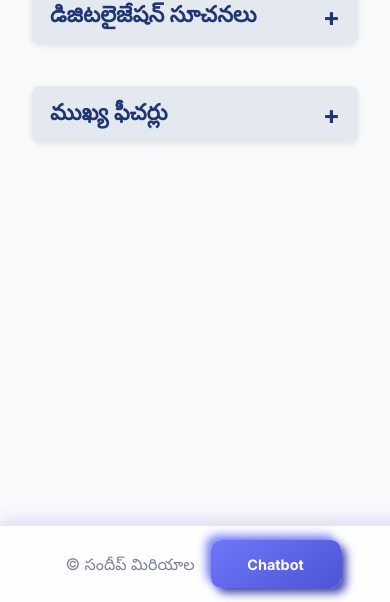
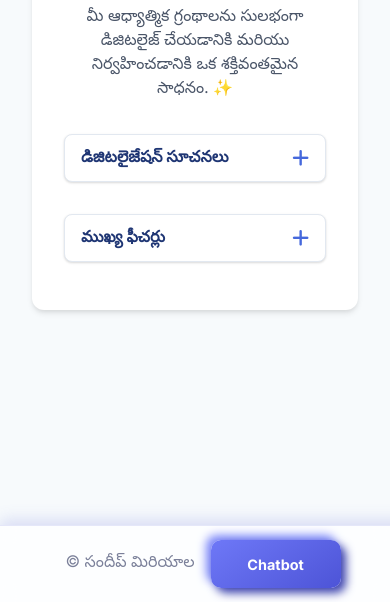
Before and after one commit to sandeepmiriyala03/MantraOcr, a website: page index.html in a window 390 px wide. Shown: the part 242-844 px from the top of the page. Drawn offline with Linux system fonts and the light colour scheme.

Commit message:
home menu redesgin

```diff
--- a/index.html
+++ b/index.html
@@ -4,63 +4,108 @@
 <head>
     <meta charset="UTF-8">
     <meta name="viewport" content="width=device-width, initial-scale=1.0">
-    <title> అక్షరధార</title>
+    <title>అక్షరధార</title>
     <link rel="preconnect" href="https://fonts.googleapis.com">
     <link rel="preconnect" href="https://fonts.gstatic.com" crossorigin>
     <link
-        href="https://fonts.googleapis.com/css2?family=Noto+Sans+Telugu:wght@400;700&amp;family=Inter:wght@400;500;700&amp;display=swap"
+        href="https://fonts.googleapis.com/css2?family=Noto+Sans+Telugu:wght@400;700&family=Inter:wght@400;500;700&display=swap"
         rel="stylesheet">
     <link rel="stylesheet" href="https://cdnjs.cloudflare.com/ajax/libs/font-awesome/6.5.2/css/all.min.css">
-
-    <!-- PWA Manifest -->
+    <link rel="stylesheet" href="styles.css">
     <link rel="manifest" href="/manifest.json">
     <meta name="theme-color" content="#5a67d8">
-    <meta name="apple-mobile-web-app-capable" content="yes">
-    <meta name="apple-mobile-web-app-status-bar-style" content="default">
-    <meta name="apple-mobile-web-app-title" content="అక్షరధార">
-    <link rel="apple-touch-icon" href="అక్షరధార.png">
-    <link rel="stylesheet" href="styles.css">
     <script defer src="header.js"></script>
     <script defer src="footer.js"></script>
     <script src="pwa.js"></script>
-</head>
+    <style>
+        :root {
+            --primary-color: #4a5568;
+            --secondary-color: #1a202c;
+            --accent-color: #4568dc;
+            --background-light: #f7fafc;
+            --surface-color: #ffffff;
+            --border-color: #e2e8f0;
+            --text-color: #2d3748;
+            --header-text: #1f3674;
+            --shadow-sm: 0 1px 3px 0 rgba(0, 0, 0, 0.1), 0 1px 2px 0 rgba(0, 0, 0, 0.06);
+            --shadow-md: 0 4px 6px -1px rgba(0, 0, 0, 0.1), 0 2px 4px -1px rgba(0, 0, 0, 0.06);
+        }
 
-<body>
-<style>
+        body {
+            font-family: 'Noto Sans Telugu', 'Inter', sans-serif;
+            background-color: var(--background-light);
+            color: var(--text-color);
+            line-height: 1.6;
+        }
+
+        .main-container {
+            max-width: 960px;
+            margin: 0 auto;
+            padding: 2rem 1rem;
+        }
+
+        .content-area {
+            padding: 2rem;
+            background-color: var(--surface-color);
+            border-radius: 12px;
+            box-shadow: var(--shadow-md);
+        }
+
+        .hero-section {
+            text-align: center;
+            margin-bottom: 2rem;
+        }
+
+        .hero-section h3 {
+            font-size: clamp(2rem, 5vw, 3.5rem);
+            font-weight: 800;
+            color: var(--header-text);
+            margin-bottom: 0.5rem;
+        }
+
+        .hero-section p {
+            font-size: clamp(1rem, 2.5vw, 1.25rem);
+            color: var(--primary-color);
+        }
+
+        .collapsible-container {
+            display: flex;
+            flex-direction: column;
+            gap: 1rem;
+        }
+
         .collapsible {
-    background-color: #e4e9f0;
-    color: #1f3674;
+            background-color: var(--surface-color);
+            color: var(--header-text);
             cursor: pointer;
-    padding: 18px 24px;
+            padding: 1rem 1.5rem;
             width: 100%;
-    border: none;
+            border: 1px solid var(--border-color);
             text-align: left;
-    font-size: 1.75rem;
+            font-size: 1.25rem;
             font-weight: 700;
             border-radius: 8px;
             display: flex;
             justify-content: space-between;
             align-items: center;
-    user-select: none;
-    margin-bottom: 12px;
-    min-height: 64px;
-    transition: background-color 0.3s ease, box-shadow 0.3s ease;
+            transition: all 0.3s ease;
+            box-shadow: var(--shadow-sm);
         }
 
-  .collapsible:hover,
-  .collapsible:focus {
-    background-color: #d0daf2;
-    box-shadow: 0 0 10px rgba(31, 54, 116, 0.15);
-    outline: none;
+        .collapsible:hover {
+            border-color: var(--accent-color);
+            box-shadow: 0 0 0 3px rgba(69, 104, 220, 0.2);
         }
 
         .collapsible:focus {
-    outline: 4px solid #4568dc;
+            outline: 3px solid var(--accent-color);
+            outline-offset: 2px;
         }
 
         .collapsible-icon {
-    font-size: 2rem;
-    transition: transform 0.35s cubic-bezier(0.4, 0, 0.2, 1);
+            font-size: 1.5rem;
+            transition: transform 0.3s ease;
+            color: var(--accent-color);
         }
 
         .collapsible[aria-expanded="true"] .collapsible-icon {
@@ -70,111 +115,142 @@
         .content-collapsible {
             max-height: 0;
             overflow: hidden;
-    transition: max-height 0.4s ease;
-    background: #f8f9fc;
-    padding: 0 16px;
-    border-left: 3px solid #1f3674;
+            transition: max-height 0.4s ease-out, padding 0.4s ease-out;
+            background: var(--background-light);
+            border-left: 4px solid var(--accent-color);
             border-radius: 0 0 8px 8px;
             font-size: 1rem;
-    color: #4a5568;
-    margin-bottom: 15px;
-    word-break: break-word;
+            color: var(--text-color);
+            padding: 0 1.5rem;
+            box-shadow: inset 0 2px 4px rgba(0, 0, 0, 0.05);
         }
 
         .content-collapsible.open {
-    padding: 12px 16px;
+            max-height: 1000px;
+            /* Large enough value */
+            padding: 1rem 1.5rem;
+            margin-bottom: 1rem;
         }
 
-  ul.nested-list {
-    margin-left: 1.5rem;
-    margin-top: 6px;
+        .content-collapsible p,
+        .content-collapsible ul,
+        .content-collapsible ol {
+            margin-top: 0;
+            margin-bottom: 1rem;
+        }
+
+        .content-collapsible ul,
+        .content-collapsible ol {
+            padding-left: 1.5rem;
+        }
+
+        ul.list-icon li,
+        ol.list-icon li {
+            position: relative;
+            padding-left: 2rem;
+            margin-bottom: 0.5rem;
+        }
+
+        ul.list-icon li::before {
+            content: attr(data-icon);
+            position: absolute;
+            left: 0;
+            top: 0;
+            color: var(--accent-color);
+            font-size: 1.2em;
+        }
+
+        .nested-list {
+            margin-top: 0.5rem;
+            margin-left: 1rem;
         }
 
         /* Responsive */
         @media (max-width: 768px) {
+            .hero-section h3 {
+                font-size: 2.5rem;
+            }
+
+            .hero-section p {
+                font-size: 1rem;
+            }
+
             .collapsible {
-      font-size: 1.4rem;
-      padding: 14px 18px;
-      min-height: 56px;
-      margin-bottom: 10px;
+                font-size: 1rem;
+                padding: 0.8rem 1rem;
             }
 
             .collapsible-icon {
-      font-size: 1.6rem;
-    }
-
-    .content-collapsible {
-      font-size: 0.9rem;
-      line-height: 1.5;
+                font-size: 1.2rem;
             }
 
             .content-collapsible.open {
-      padding: 10px 12px;
+                padding: 0.8rem 1rem;
             }
         }
     </style>
+</head>
 
+<body>
     <div class="main-container">
-  <main class="content-area p-4 md:p-8" id="main-content" role="main">
-    <div class="container text-center py-8 md:py-16 max-w-4xl mx-auto">
-      <h1 class="text-3xl md:text-5xl font-extrabold text-[#1f3674] mb-4">అక్షరధార</h1>
-      <p class="text-lg md:text-xl text-[#4a5568] font-semibold mb-8">
-        మీ ఆధ్యాత్మిక గ్రంథాలను సులభంగా డిజిటలైజ్ చేయడానికి మరియు నిర్వహించడానికి ఒక శక్తివంతమైన సాధనం.
-      </p>
+        <main class="content-area" id="main-content" role="main">
+            <header class="hero-section">
+                <h3>అక్షరధార</h3>
+                <p>మీ ఆధ్యాత్మిక గ్రంథాలను సులభంగా డిజిటలైజ్ చేయడానికి మరియు నిర్వహించడానికి ఒక శక్తివంతమైన సాధనం. ✨</p>
+            </header>
 
-      <!-- Section 1: Instructions -->
-      <button class="collapsible" aria-expanded="false" aria-controls="instructions-content" id="instructions-btn">
+            <div class="collapsible-container">
+                <button class="collapsible" aria-expanded="false" aria-controls="instructions-content"
+                    id="instructions-btn">
                     డిజిటలైజేషన్ సూచనలు
-        <span class="collapsible-icon">+</span>
+                    <span class="collapsible-icon"><i class="fa-solid fa-plus"></i></span>
                 </button>
                 <div id="instructions-content" class="content-collapsible" role="region" aria-labelledby="instructions-btn">
-        <ol class="text-left space-y-4" style="padding-left: 1rem;">
-          <li><b>పుస్తకం మరియు భాగాన్ని సృష్టించండి:</b> మీరు డిజిటలైజ్ చేయాలనుకుంటున్న గ్రంథానికి పేరు పెట్టండి (ఉదా: "గ్రంథం"), ఆ తర్వాత ఒక భాగాన్ని సృష్టించండి (ఉదా: "పూర్వ పీఠిక").</li>
-          <li><b>చిత్రాన్ని అప్‌లోడ్ చేసి, టెక్స్ట్ పొందండి:</b> మంత్రం ఉన్న చిత్రాన్ని అప్‌లోడ్ చేసి, OCR ప్రారంభించండి. అక్షరాలను టెక్స్ట్‌గా పొందవచ్చు.</li>
-          <li><b>పిచ్ మార్కులను జత చేయండి:</b> OCR టెక్స్ట్‌లో పిచ్ మార్కులు అవసరమైన అక్షరాలను ఎంచుకోండి మరియు సరైన పిచ్‌ను సెట్ చేయండి.</li>
-          <li><b>మంత్రాన్ని సేవ్ చేయండి మరియు డౌన్‌లోడ్ చేసుకోండి:</b> మంత్రానికి పేరు, వివరణ ఇచ్చి సేవ్ చేయండి. సేవ్ చేసిన మంత్రాలను ఎప్పుడైనా చూసి, 'పుస్తకాన్ని డౌన్‌లోడ్ చేయండి' HTML ఫైల్‌గా సేవ్ చేసుకోండి.</li>
+                    <ol class="list-icon" start="1">
+                        <li data-icon="1️⃣"><b>పుస్తకం మరియు భాగాన్ని సృష్టించండి:</b> మీరు డిజిటలైజ్ చేయాలనుకుంటున్న గ్రంథానికి పేరు పెట్టండి (ఉదా: "గ్రంథం"), ఆ తర్వాత ఒక భాగాన్ని సృష్టించండి (ఉదా: "పూర్వ పీఠిక").</li>
+                        <li data-icon="2️⃣"><b>చిత్రాన్ని అప్‌లోడ్ చేసి, టెక్స్ట్ పొందండి:</b> మంత్రం ఉన్న చిత్రాన్ని అప్‌లోడ్ చేసి, OCR ప్రారంభించండి. అక్షరాలను టెక్స్ట్‌గా పొందవచ్చు.</li>
+                        <li data-icon="3️⃣"><b>పిచ్ మార్కులను జత చేయండి:</b> OCR టెక్స్ట్‌లో పిచ్ మార్కులు అవసరమైన అక్షరాలను ఎంచుకోండి మరియు సరైన పిచ్‌ను సెట్ చేయండి.</li>
+                        <li data-icon="4️⃣"><b>మంత్రాన్ని సేవ్ చేయండి మరియు డౌన్‌లోడ్ చేసుకోండి:</b> మంత్రానికి పేరు, వివరణ ఇచ్చి సేవ్ చేయండి. సేవ్ చేసిన మంత్రాలను ఎప్పుడైనా చూసి, 'పుస్తకాన్ని డౌన్‌లోడ్ చేయండి' HTML ఫైల్‌గా సేవ్ చేసుకోండి.</li>
                     </ol>
                 </div>
 
-      <!-- Section 2: Features -->
-      <button class="collapsible" aria-expanded="false" aria-controls="features-content" id="features-btn" style="margin-top: 2rem;">
+                <button class="collapsible" aria-expanded="false" aria-controls="features-content" id="features-btn">
                     ముఖ్య ఫీచర్లు
-        <span class="collapsible-icon">+</span>
+                    <span class="collapsible-icon"><i class="fa-solid fa-plus"></i></span>
                 </button>
                 <div id="features-content" class="content-collapsible" role="region" aria-labelledby="features-btn">
-        <ul class="list-disc text-left space-y-2">
-          <li>🔹 మంత్రాలను డిజిటలైజ్ చేయడం (OCR)</li>
-          <li>🔹 చిత్రాల ద్వారా సులభ సవరింపు</li>
-          <li>🔹 ఆఫ్‌లైన్‌లో HTML డౌన్లోడ్ చేయడం</li>
-          <li>🔹 వేదాల మద్దతు (తెలుగు):
+                    <ul class="list-icon">
+                        <li data-icon="🔹">మంత్రాలను డిజిటలైజ్ చేయడం (OCR)</li>
+                        <li data-icon="🖼️">చిత్రాల ద్వారా సులభ సవరింపు</li>
+                        <li data-icon="⬇️">ఆఫ్‌లైన్‌లో HTML డౌన్లోడ్ చేయడం</li>
+                        <li data-icon="📜">వేదాల మద్దతు (తెలుగు):
                             <ul class="nested-list list-disc">
                                 <li>📖 శుక్ల యజుర్వేదం – 1 పేజీ</li>
                                 <li>📖 కృష్ణ యజుర్వేదం – 1 పేజీ</li>
                             </ul>
                         </li>
-          <li>🔹 తెలుగు కవితలు – 1 పేజీ</li>
-          <li>🔹 ఆంగ్లం – 1 పేజీ 🌍</li>
-          <li>🔹 సంస్కృతం – 1 పేజీ 🌍</li>
-          <li>➡ మొత్తం: <b>5</b> పేజీలు</li>
-          <li>🔹 EPUB పుస్తక సృష్టి (పూర్తవుతోంది)</li>
-          <li>🎶 వేదీయ స్వర మద్దతు:
+                        <li data-icon="📝">తెలుగు కవితలు – 1 పేజీ</li>
+                        <li data-icon="🇬🇧">ఆంగ్లం – 1 పేజీ</li>
+                        <li data-icon="🕉️">సంస్కృతం – 1 పేజీ</li>
+                        <li data-icon="🇮🇳">హిందీ – 1 పేజీ </li>
+                        <li data-icon="📊">మొత్తం: <b>6</b> పేజీలు</li>
+                        <li data-icon="🎵">వేదీయ స్వర మద్దతు:
                             <ul class="nested-list list-disc">
                                 <li>శుక్ల యజుర్వేదం: స్వరితం, అనుదాత్తం</li>
                                 <li>కృష్ణ యజుర్వేదం: ఉదాత్తం, అనుదాత్తం, స్వరితం, దీర్ఘ స్వరితం</li>
                             </ul>
                         </li>
-          <li>📱 PWA మద్దతు అందుబాటులో: ఆన్డ్రాయిడ్‌లో యాప్‌లా ఇన్‌స్టాల్ చేసుకోండి</li>
-          <li>✅ ఒకసారి డౌన్లోడ్ చేసిన తర్వాత ఇంటర్నెట్ లేకుండా పనిచేస్తుంది</li>
-          <li>👉 HTML, CSS, Tesseract.js మరియు PWA తో రూపొందించబడింది</li>
-          <li>💻 మెరుగైన అనుభవం కోసం డెస్క్‌టాప్ వేదికను ఉపయోగించండి</li>
-          <li>🌿 సంప్రదాయం + సాంకేతిక విజ్ఞానం = అక్షరధార</li>
-
+                        <li data-icon="📱">PWA మద్దతు అందుబాటులో: ఆన్డ్రాయిడ్‌లో యాప్‌లా ఇన్‌స్టాల్ చేసుకోండి</li>
+                        <li data-icon="✅">ఒకసారి డౌన్లోడ్ చేసిన తర్వాత ఇంటర్నెట్ లేకుండా పనిచేస్తుంది</li>
+                        <li data-icon="⚙️">HTML, CSS, Tesseract.js మరియు PWA తో రూపొందించబడింది</li>
+                        <li data-icon="💻">మెరుగైన అనుభవం కోసం డెస్క్‌టాప్ వేదికను ఉపయోగించండి</li>
+                        <li data-icon="🌱">సంప్రదాయం + సాంకేతిక విజ్ఞానం = అక్షరధార</li>
                     </ul>
                 </div>
             </div>
         </main>
     </div>
-
+</body>
 <script>
   function updateMaxHeight(content, expanded) {
     if (expanded) {
@@ -209,7 +285,4 @@
   });
 </script>
 
-
-</body>
-
 </html>
```
Lines whose indentation alone changed are shown as unchanged.
